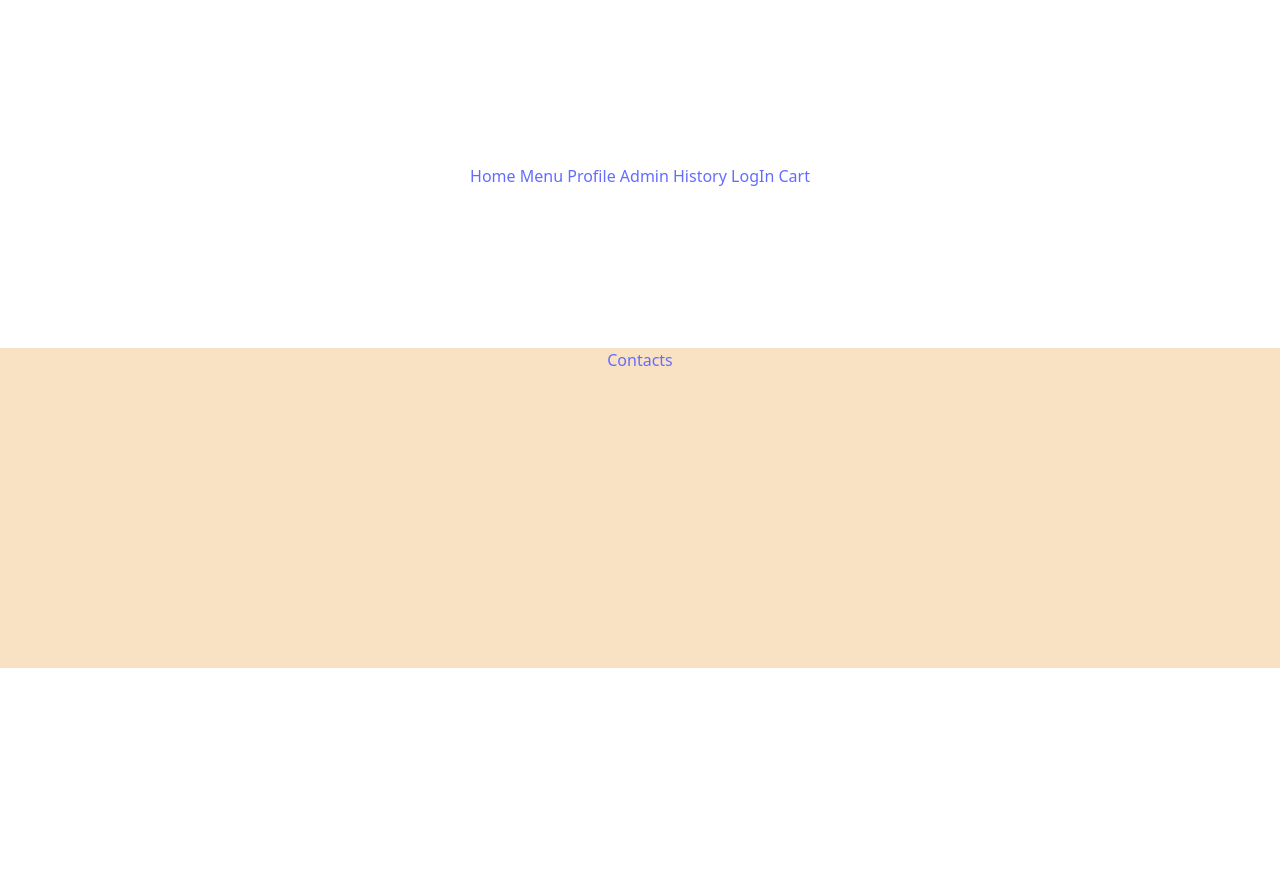
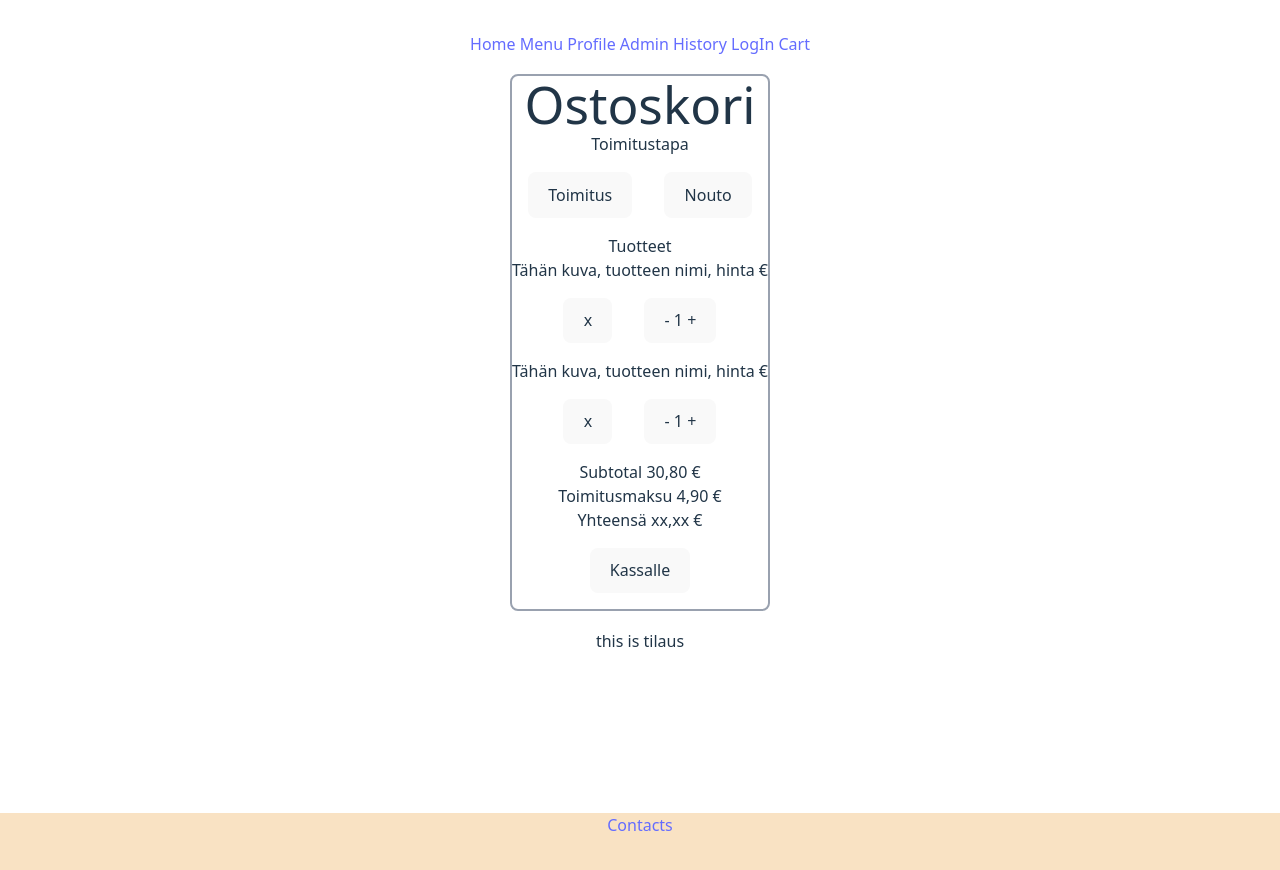
Before and after one commit to sandra-sanj/restaurant-website, a React (Vite) app in the folder frontend/: page /cart/cart in a window 1280 px wide. Shown: the top 870 px of the page. Before the commit the page ends 800 px from the top, so only its background shows below. Built offline with nearby package versions, Linux system fonts and the light colour scheme.

Commit message:
Cart routes

```diff
--- a/frontend/src/App.jsx
+++ b/frontend/src/App.jsx
@@ -2,7 +2,6 @@ import './App.css';
 import Home from "./pages/Home";
 import Menu from "./pages/Menu";
 import Profile from "./pages/Profile";
-import Cart from "./pages/Cart";
 import {Routes, Route} from "react-router";
 import NavBar from './components/NavBar';
 import Admin from './pages/Admin';
@@ -15,6 +14,9 @@ import Desserts from './components/menu/Desserts'
 import Drinks from './components/menu/Drinks'
 import LoginForm from './components/profile/LoginForm'
 import RegisterForm from './components/profile/RegisterForm'
+import CartPage from './pages/CartPage';
+import Cart from './components/shoppingcart/Cart';
+import Order from './components/shoppingcart/Order';
 
 const App = () => {
   return (
@@ -36,7 +38,10 @@ const App = () => {
             <Route path='/login/' element={<Login />}/>
               <Route path='/login/login' element={<LoginForm/>}></Route>
               <Route path='/login/register' element={<RegisterForm/>}></Route>
-            <Route path='/cart' element={<Cart />}/>
+            <Route path='/cart' element={<CartPage />}>
+              <Route path='/cart/cart' element={<Cart />}/>
+              <Route path='/cart/order'element={<Order/>} />
+            </Route>
           </Routes>
         </main>
       </div>
--- a/frontend/src/components/menu/Desserts.jsx
+++ b/frontend/src/components/menu/Desserts.jsx
@@ -6,6 +6,7 @@ function Desserts() {
     return(
         <>
         <h1>Desserts</h1>
+        <FoodCard />
         </>
     )
 };
--- a/frontend/src/components/menu/Drinks.jsx
+++ b/frontend/src/components/menu/Drinks.jsx
@@ -6,6 +6,7 @@ function Drinks() {
     return(
         <>
           <h1>Drinks</h1>
+          <FoodCard />
         </>
     )
 };
--- a/frontend/src/components/menu/Mains.jsx
+++ b/frontend/src/components/menu/Mains.jsx
@@ -6,6 +6,7 @@ function Mains() {
     return (
         <>
             <h1>Mains</h1>
+            <FoodCard />
         </>
     )
 }
--- a/frontend/src/components/menu/Snacks.jsx
+++ b/frontend/src/components/menu/Snacks.jsx
@@ -6,6 +6,7 @@ function Snacks() {
     return(
         <>
           <h1>Snacks</h1>
+          <FoodCard />
         </>
     )
 };
--- /dev/null
+++ b/frontend/src/components/shoppingcart/Order.jsx
@@ -0,0 +1,7 @@
+function Order() {
+    return(
+        <p>this is tilaus</p>
+    )
+}
+
+export default Order;
--- /dev/null
+++ b/frontend/src/pages/CartPage.jsx
@@ -0,0 +1,16 @@
+import Cart from '../components/shoppingcart/Cart';
+import Order from '../components/shoppingcart/Order';
+
+
+
+const CartPage = () => {
+  // TODO: lisää nav-bar: linkki menuun, h1 Ostoskori
+
+  return (
+    <>
+      <Cart></Cart>
+      <Order></Order>
+    </>
+  );
+}
+export default CartPage;
--- a/frontend/src/pages/Login.jsx
+++ b/frontend/src/pages/Login.jsx
@@ -3,7 +3,7 @@ import LoginForm from '../components/profile/LoginForm';
 import RegisterForm from '../components/profile/RegisterForm';
 import { Outlet } from 'react-router';
 
-
+//TODO: kun menee etusvun linkstä tulee myös, että voi sittenkin kirjautua
 
 const Login = () => {
   const [showForm, setShowForm] = useState(false);
```
Also changed, not shown: frontend/src/components/shoppingcart/Cart.jsx (line endings or trailing spaces).
